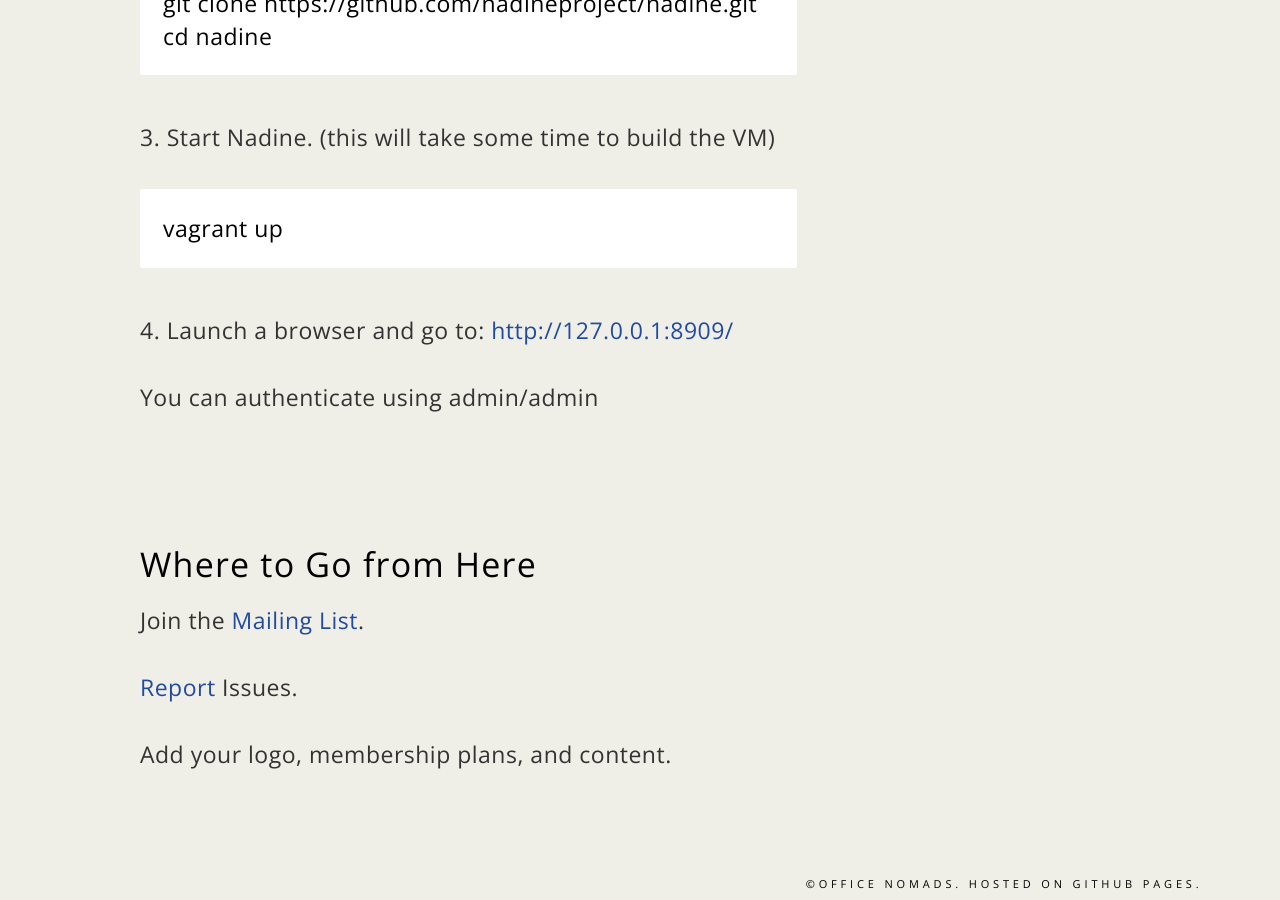
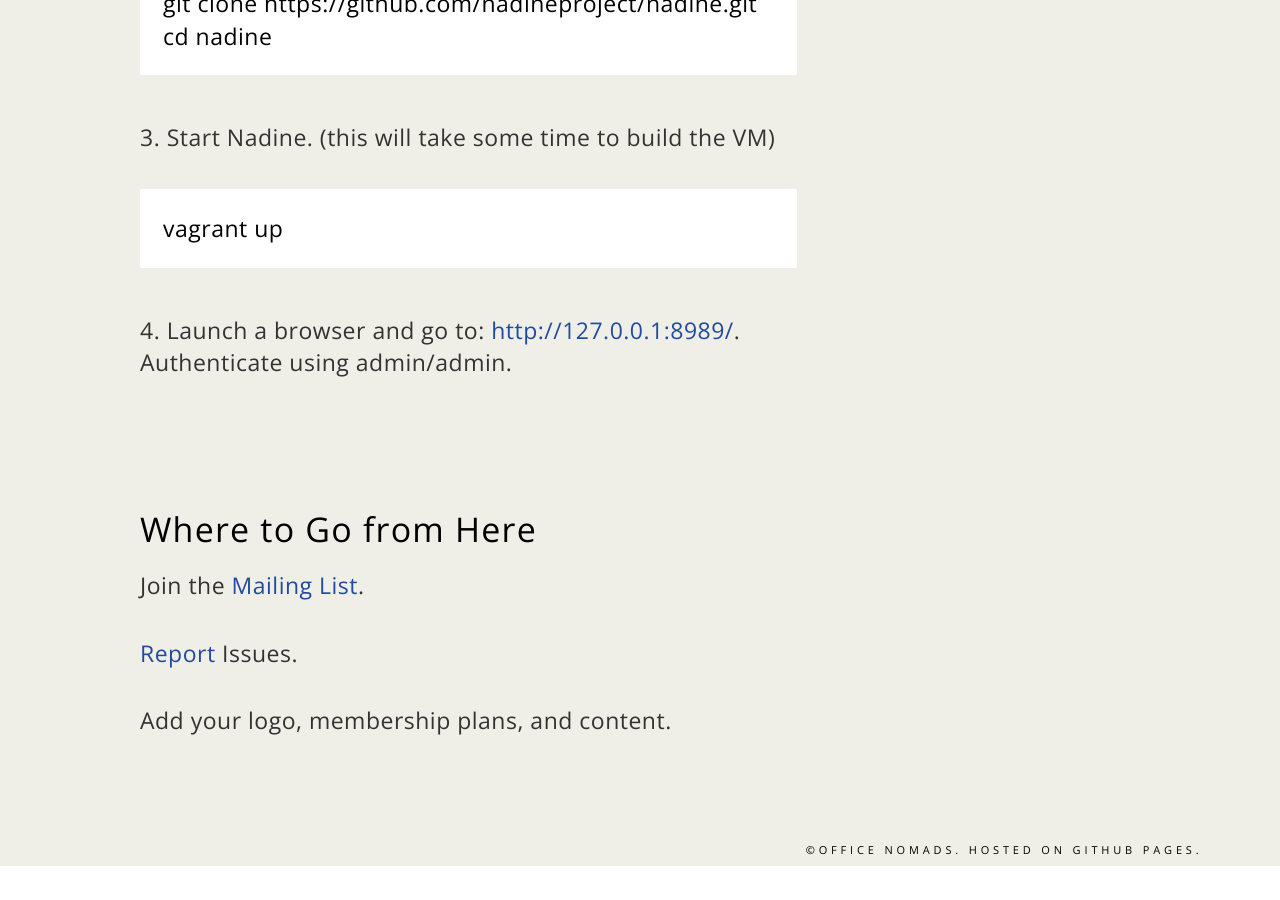
Before and after one commit to nadineproject/nadineproject.github.io, a Jekyll site: the page built from getstarted.html, in a window 1280 px wide and 900 px high, scrolled down 756 px. Built offline with Jekyll 4.4.1, drawn with Linux system fonts in a browser that asks for light colours; after the commit the page ends 1622 px from its top, so only the background shows below that.

Commit message:
fixed link

```diff
--- a/getstarted.html
+++ b/getstarted.html
@@ -16,8 +16,10 @@ layout: base
 			</p>
 			<p>3. Start Nadine. (this will take some time to build the VM)</p>
 			<p class="code">vagrant up</p>
-			<p>4. Launch a browser and go to: <a href="http://127.0.0.1:8909/">http://127.0.0.1:8909/</a></p>
-			<p>You can authenticate using admin/admin</p>
+			<p>
+				4. Launch a browser and go to: <a href="http://127.0.0.1:8989/">http://127.0.0.1:8989/</a>.
+				Authenticate using admin/admin.
+			</p>
 
 			<h2 class="section">Where to Go from Here</h2>
 			<p>Join the <a target="_blank" href="https://groups.google.com/forum/#!forum/nadineproject">Mailing List</a>.</p>
```
